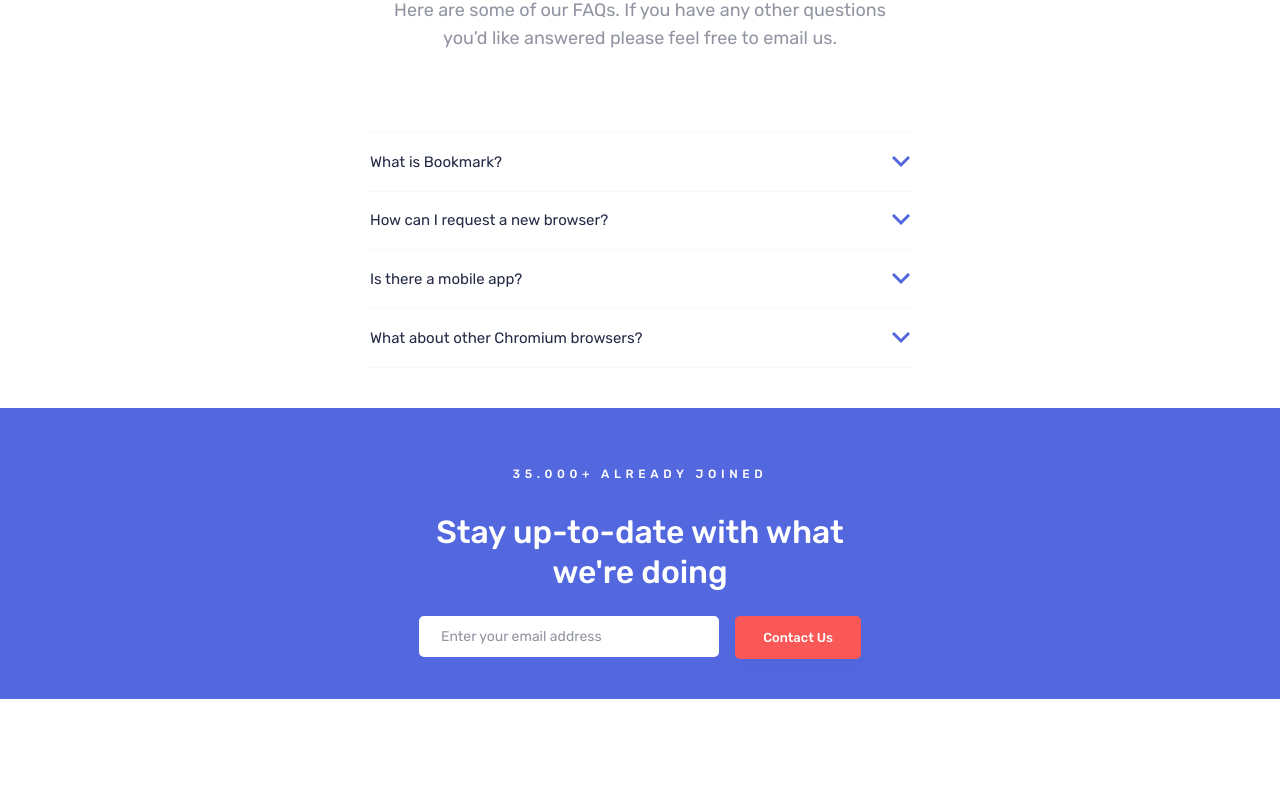
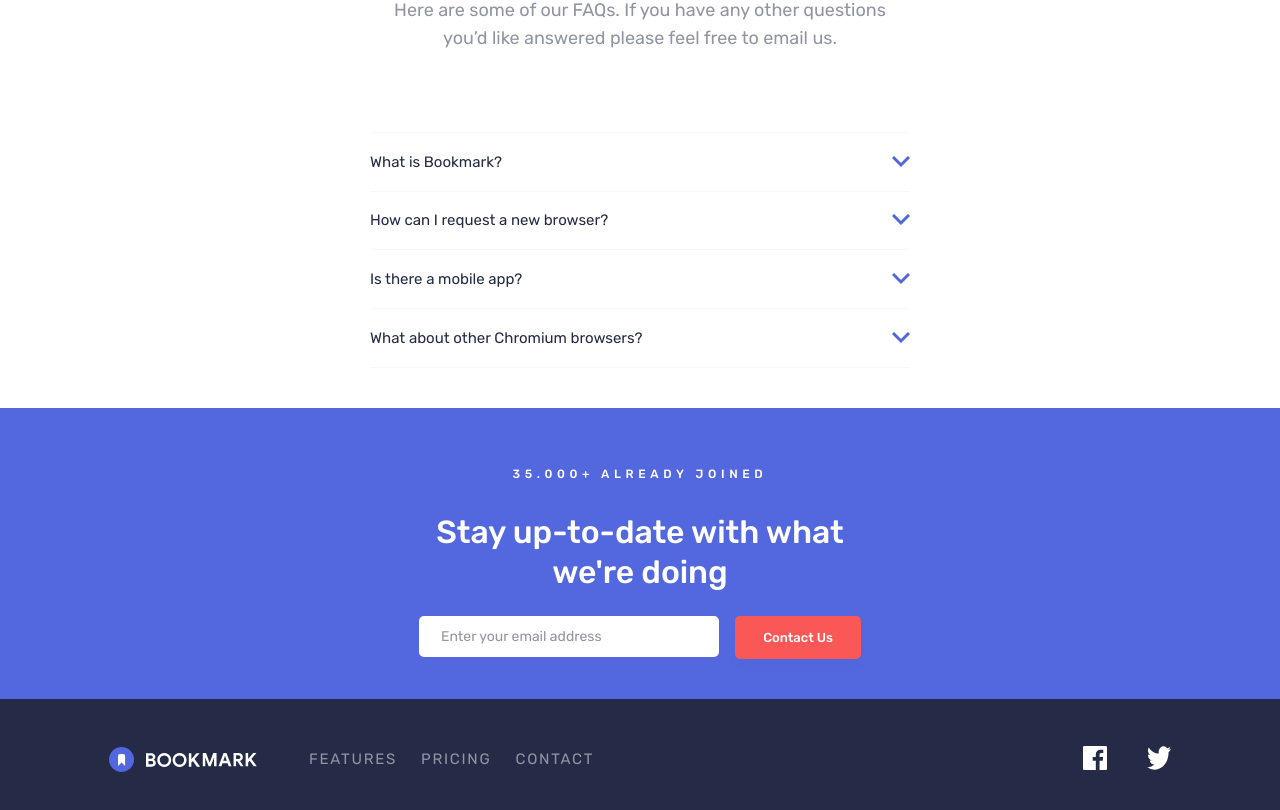
Before and after one commit to orlowski-dev/fm-bookmark-landing-page, a Next.js app: page / in a window 1280 px wide. Shown: the part 2465-3275 px from the top of the page. Before the commit the page ends 3164 px from the top, so only its background shows below. Built offline with nearby package versions, Linux system fonts and the light colour scheme.

Commit message:
Added FooterSection

```diff
--- a/app/page.tsx
+++ b/app/page.tsx
@@ -1,6 +1,7 @@
 import { DownloadSection } from "@/components/DownloadSection"
 import { FAQSection } from "@/components/FAQSection"
 import { FeaturesSection } from "@/components/FeaturesSection"
+import { Footer } from "@/components/Footer"
 import { HeroSection } from "@/components/HeroSection"
 import { MainHeader } from "@/components/MainHeader"
 import { NewsletterSection } from "@/components/NewsletterSection"
@@ -16,6 +17,7 @@ function App() {
         <FAQSection />
         <NewsletterSection />
       </main>
+      <Footer />
     </>
   )
 }
--- a/assets/logos/index.ts
+++ b/assets/logos/index.ts
@@ -1,2 +1,3 @@
 export { default as logo } from './logo-bookmark.svg'
 export { default as logoWhite } from './logo-bookmark-white.svg'
+export { default as logoBlueWhite } from './logo-bookmark-blue-white.svg'
--- /dev/null
+++ b/components/Footer.tsx
@@ -0,0 +1,46 @@
+import { logoBlueWhite } from '@/assets/logos'
+import '@/styles/Footer.scss'
+import Image from 'next/image'
+import { default as navLinks } from '@/data/navLinksData.json'
+import { LinkButton } from './Buttons'
+import { facebookIcon, twitterIcon } from '@/assets/icons'
+
+export const Footer = () => (
+  <footer className="main-footer">
+    <div className="container p-h">
+      <div className='logo-n-links'>
+        <Image src={logoBlueWhite} width={148} height={25} alt='logo' />
+        <div className="links">
+          <ul className="us-ul">
+            {
+              navLinks.map(data => (
+                <li
+                  key={data.id}
+                  className='link-upp'
+                >
+                  <LinkButton href='/' textContent={data.textContent} />
+                </li>
+              ))
+            }
+          </ul>
+        </div>
+      </div>
+      <div className="social-media-links">
+        <LinkButton
+          textContent='Facebook'
+          href='/'
+          onlyIcon
+          icon={{ path: facebookIcon, alt: 'facebook icon' }}
+          target='_blank'
+        />
+        <LinkButton
+          textContent='Twitter'
+          href='/'
+          onlyIcon
+          icon={{ path: twitterIcon, alt: 'twitter icon' }}
+          target='_blank'
+        />
+      </div>
+    </div>
+  </footer>
+)
--- a/components/MainHeader.tsx
+++ b/components/MainHeader.tsx
@@ -51,7 +51,7 @@ export const MainHeader = () => {
                 navLinksData.map(link => (
                   <li
                     key={link.id}
-                    className='li-desktop-nav'
+                    className='link-upp'
                   >
                     <Link href={link.path}>{link.textContent}</Link>
                   </li>
--- /dev/null
+++ b/styles/Footer.scss
@@ -0,0 +1,54 @@
+.main-footer {
+  background-color: var(--very-dark-blue);
+  text-align: center;
+
+  .container {
+    display: flex;
+    flex-flow: column;
+    padding: var(--padding-v) var(--padding-h);
+  }
+
+  .social-media-links {
+    display: flex;
+    gap: 40px;
+    justify-content: center;
+  }
+
+  .links {
+    margin: var(--padding-h) 0;
+  }
+
+  ul .link-upp a {
+    color: var(--grayish-blue);
+    font-size: .9375rem;
+    line-height: 1.0625rem;
+    letter-spacing: .1081rem;
+    padding: 12px;
+    display: inline-block;
+  }
+}
+
+@media screen and (min-width: 768px) {
+  .main-footer {
+    .container {
+      align-items: center;
+      flex-flow: row;
+      justify-content: space-between;
+      padding: var(--padding-v) var(--padding-h);
+    }
+
+    .logo-n-links {
+      display: flex;
+      align-items: center;
+      gap: var(--padding-v);
+
+      .links {
+        margin: 0;
+      }
+
+      ul {
+        display: flex;
+      }
+    }
+  }
+}
--- a/styles/MainHeader.scss
+++ b/styles/MainHeader.scss
@@ -63,20 +63,6 @@
 
   ul {
     display: flex;
-
-    li a {
-      letter-spacing: .0938rem;
-      font-size: 13px;
-      padding: 4px 12px;
-      text-transform: uppercase;
-      color: var(--very-dark-blue);
-      transition: color var(--transition-time);
-
-      &:hover,
-      &:focus {
-        color: var(--soft-red);
-      }
-    }
   }
 }
 
--- a/styles/globals.scss
+++ b/styles/globals.scss
@@ -137,6 +137,20 @@ p {
       }
 
     }
+
+    &.link-upp a {
+      letter-spacing: .0938rem;
+      font-size: 13px;
+      padding: 4px 12px;
+      text-transform: uppercase;
+      color: var(--very-dark-blue);
+      transition: color var(--transition-time);
+
+      &:hover,
+      &:focus {
+        color: var(--soft-red);
+      }
+    }
   }
 }
 
```
Also changed, not shown: assets/logos/logo-bookmark-blue-white.svg (added).
